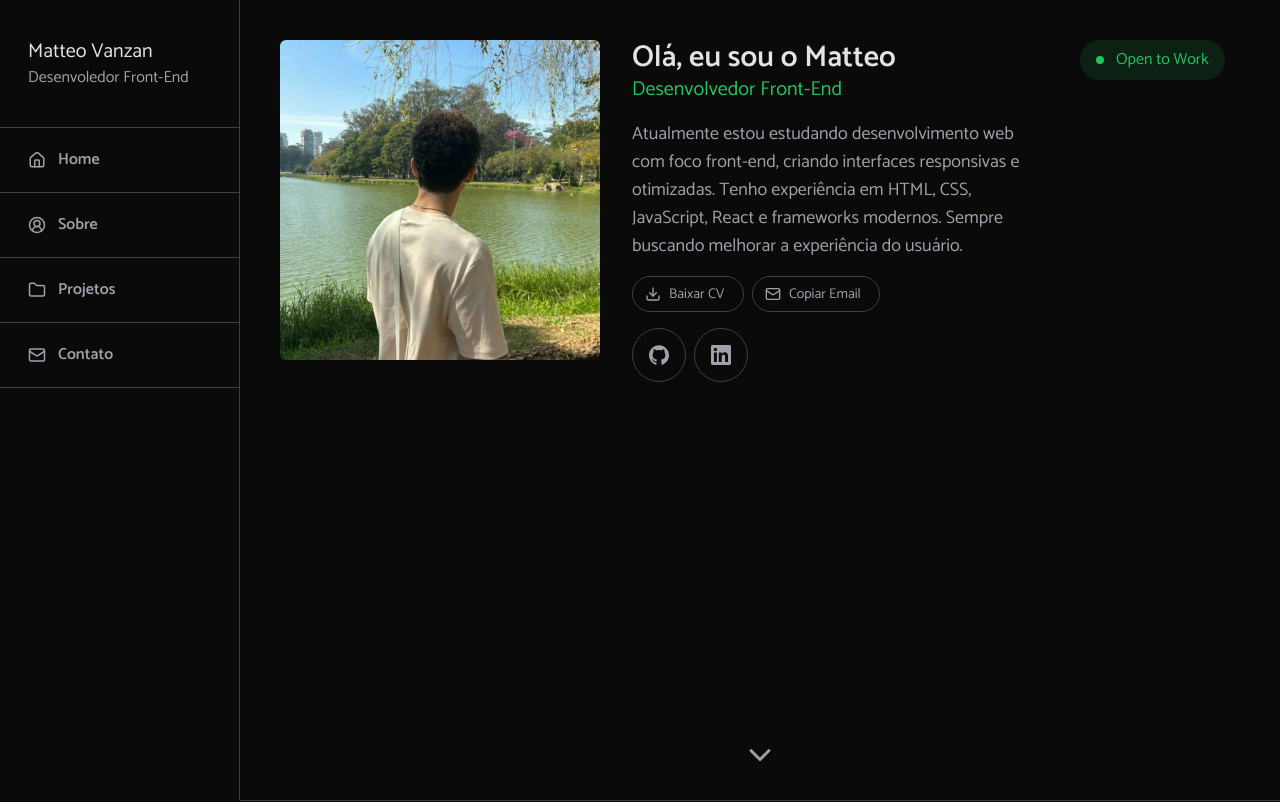
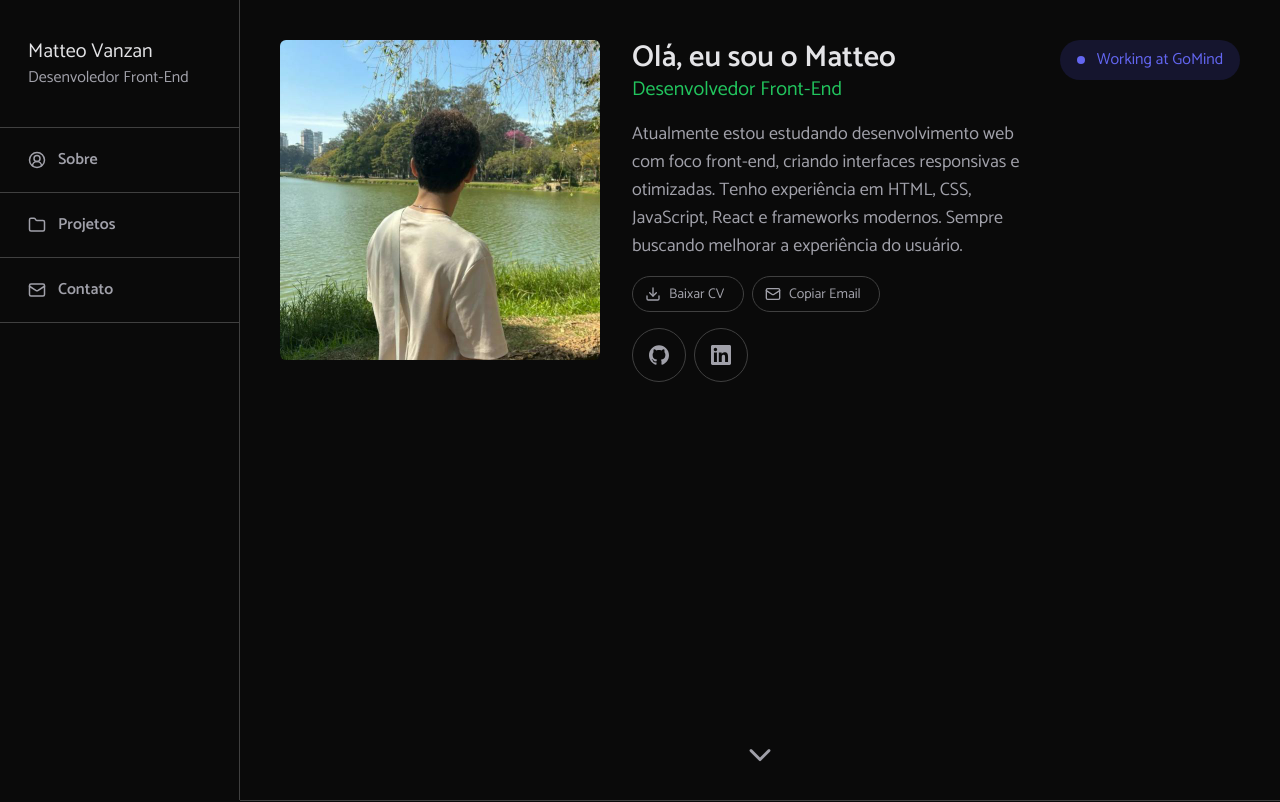
Before and after one commit to MatVzn/Portifolio, a Next.js app: page / in a window 1280 px wide. Shown: the top 802 px of the page. Built offline with nearby package versions, Linux system fonts and the light colour scheme.

Commit message:
working at updated

```diff
--- a/src/app/page.tsx
+++ b/src/app/page.tsx
@@ -30,10 +30,6 @@ export default function Home() {
         </div>
 
         <nav className="flex flex-col">
-          <NavLink href="/">
-            <HomeIcon strokeWidth="2px" size={18}/>
-            Home
-          </NavLink>
           <NavLink href="#about">
             <CircleUserRoundIcon strokeWidth="2px" size={18}/>
             Sobre
@@ -56,9 +52,9 @@ export default function Home() {
 
         <main className="h-auto flex flex-col px-6 pt-8 md:px-10">
           <div className='min-h-[calc(100dvh-168px)] flex flex-col justify-between lg:min-h-[calc(100dvh-112px)] 2xl:pt-12'>
-            <div className='flex flex-col gap-8 xl:justify-center'>
+            <div className='flex flex-col gap-4 sm:gap-8 xl:justify-center'>
 
-              <div className="flex flex-row justify-between items-start gap-4 xl:gap-8 2xl:px-12">
+              <div className="flex flex-col min-[340px]:flex-row justify-between items-start gap-4 xl:gap-8 2xl:px-12">
                 <div className='min-w-24 xl:min-w-80'>
                   <Image
                     src={MyPicture}
@@ -103,14 +99,15 @@ export default function Home() {
                   </div>
                 </div>
 
-                <a href="#contact" className="min-w-40">
-                  <button className="py-2 px-4 items-center justify-center flex flex-row gap-3 rounded-full text-green-500 bg-green-900/30 hover:bg-green-900/50 transition-all duration-200">
-                    <span className="flex items-center justify-center bg-green-500 min-w-2 min-h-2 rounded-full">
-                      <span className="bg-green-500/70 min-w-2 min-h-2 rounded-full animate-ping"></span>
+                {/* Tag <a> e depois <button> com href="#contact" aqui abaixo */}
+                <div className="w-auto min-w-[180px]">
+                  <div className="py-2 px-4 items-center justify-center flex flex-row gap-3 rounded-full text-indigo-500 bg-indigo-900/30 hover:bg-indigo-900/50 transition-all duration-200">
+                    <span className="flex items-center justify-center bg-indigo-500 min-w-2 min-h-2 rounded-full">
+                      <span className="bg-indigo-500/70 min-w-2 min-h-2 rounded-full animate-ping"></span>
                     </span>
-                    <p className='text-sm line-clamp-1 sm:text-base'>Open to Work</p>
-                  </button>
-                </a>
+                    <p className='line-clamp-1 text-base'>Working at GoMind</p>
+                  </div>
+                </div>
               </div>
 
               <div className='flex flex-col gap-4 xl:hidden'>
--- a/src/components/header.tsx
+++ b/src/components/header.tsx
@@ -27,10 +27,6 @@ export function Header() {
                     "opacity-100 delay-200" : isModalOpen
                 }
             )}>
-                <NavLink onClick={mobileModalSwitch} href="/">
-                    <HomeIcon strokeWidth="2px" size={18}/>
-                    Home
-                </NavLink>
                 <NavLink onClick={mobileModalSwitch} href="#about">
                     <CircleUserRoundIcon strokeWidth="2px" size={18}/>
                     Sobre
--- a/src/components/tech-card.tsx
+++ b/src/components/tech-card.tsx
@@ -13,7 +13,7 @@ export function TechCard({ description, name, color, imgName }: TechCardProps) {
     } as React.CSSProperties;
 
     return (
-        <div style={style} className={`hover:border-[var(--border-color)] min-w-72 max-w-72 max-h-[84px] gap-4 flex flex-row items-center justify-start p-4 bg-neutral-950 rounded-lg border-[1px] border-neutral-700 hover:bg-neutral-700/20 transition-all duration-200`}>
+        <div style={style} className={`hover:border-[var(--border-color)] w-full max-h-[84px] gap-4 flex flex-row items-center justify-start p-4 bg-neutral-950 rounded-lg border-[1px] border-neutral-700 hover:bg-neutral-700/20 transition-all duration-200`}>
             <Image
                 src={"/logos/" + imgName + ".png"}
                 alt={name + "-logo"}
```
Also changed, not shown: 1 other file (tests, documents, lock files or other folders).
